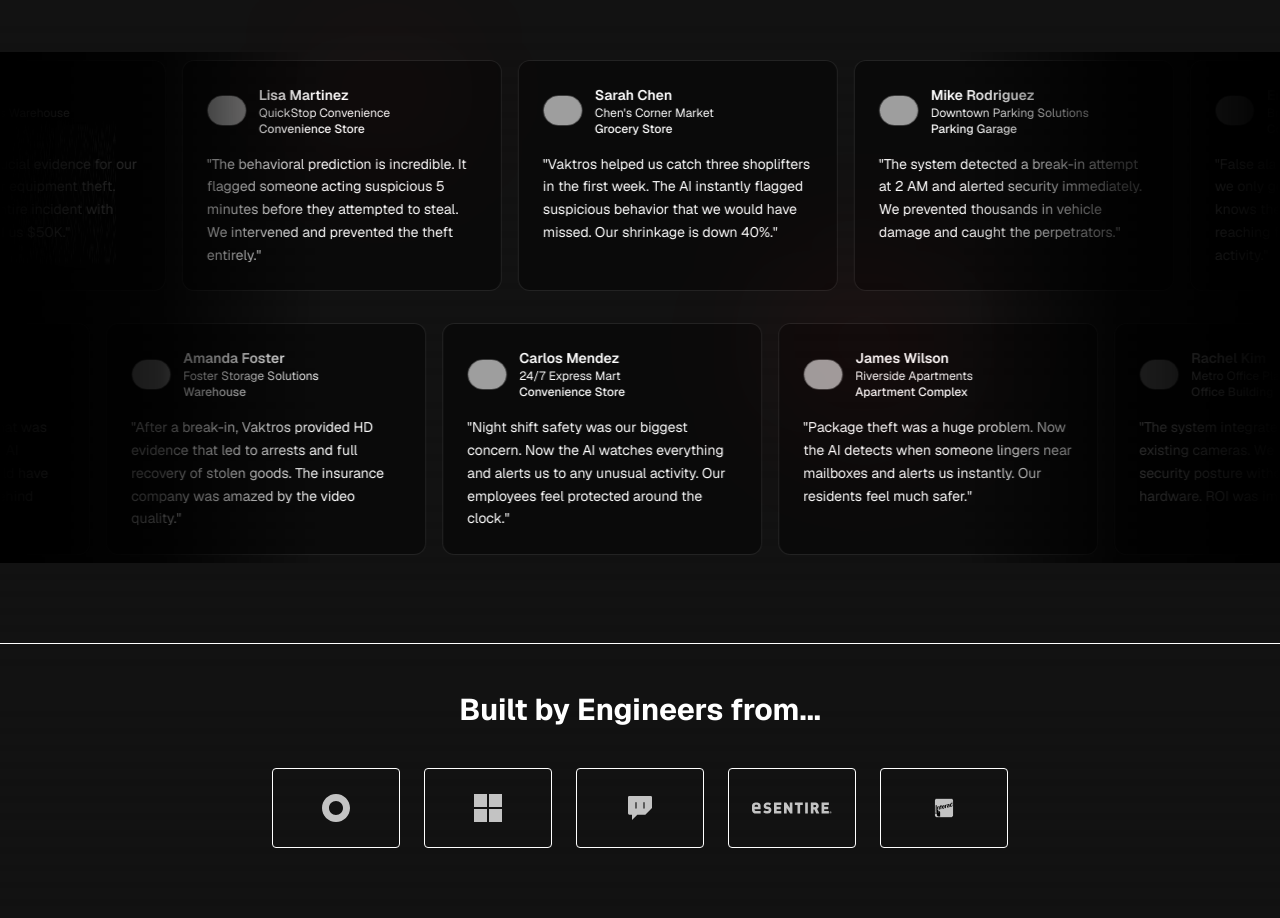
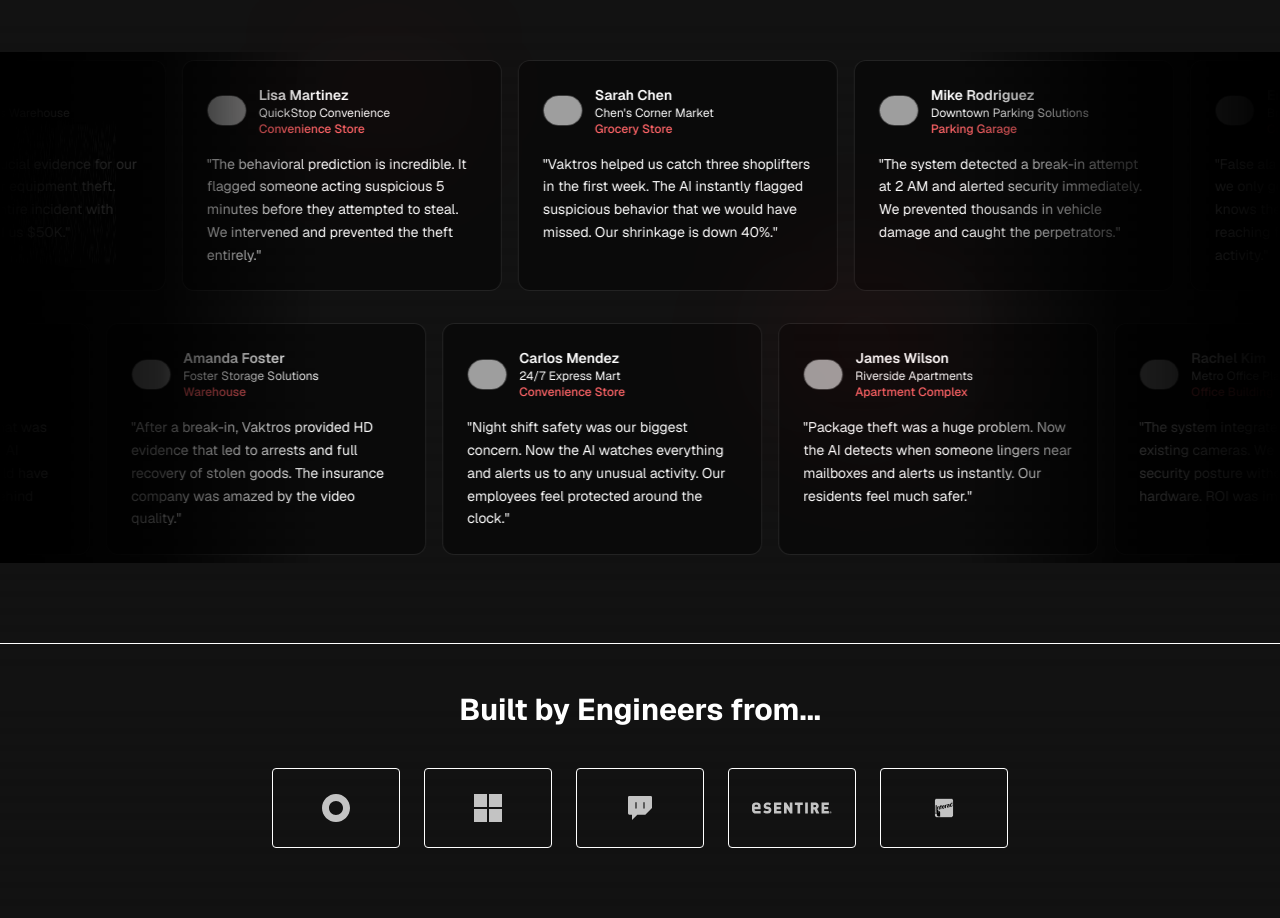
Before and after one commit to EgilATKarlsen/vaktros, a Next.js app: page / in a window 1280 px wide. Shown: the part 2061-2979 px from the top of the page. Built offline with nearby package versions, Linux system fonts and the light colour scheme; grey boxes are pictures that could not be loaded.

Commit message:
New red on marequee

```diff
--- a/src/components/testimonials.tsx
+++ b/src/components/testimonials.tsx
@@ -113,7 +113,7 @@
         <div className="flex flex-col">
           <figcaption className="text-sm font-semibold text-foreground">{name}</figcaption>
           <p className="text-xs text-muted-foreground">{business}</p>
-          <p className="text-xs text-destructive font-medium">{type}</p>
+          <p className="text-xs text-orange-600 dark:text-red-400 font-medium">{type}</p>
         </div>
       </div>
       <blockquote className="text-sm text-muted-foreground leading-relaxed">&quot;{body}&quot;</blockquote>
```
